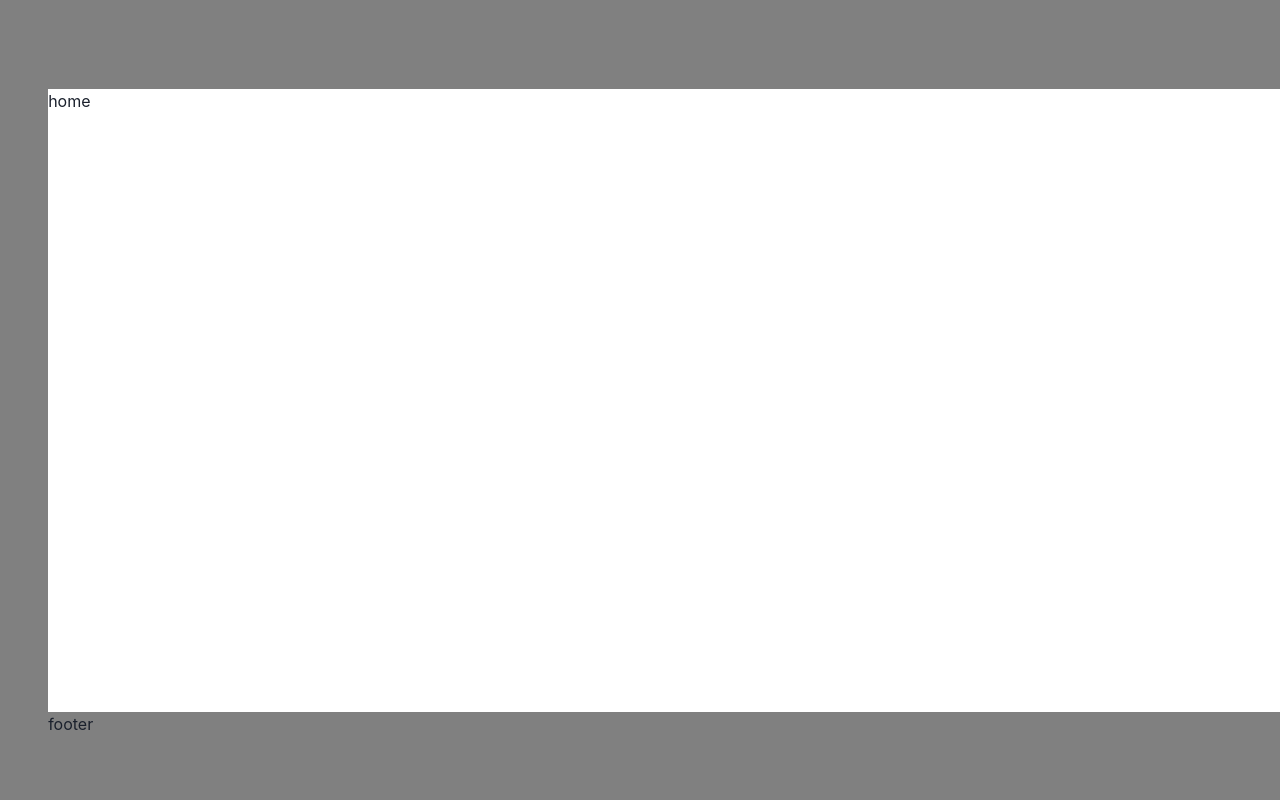
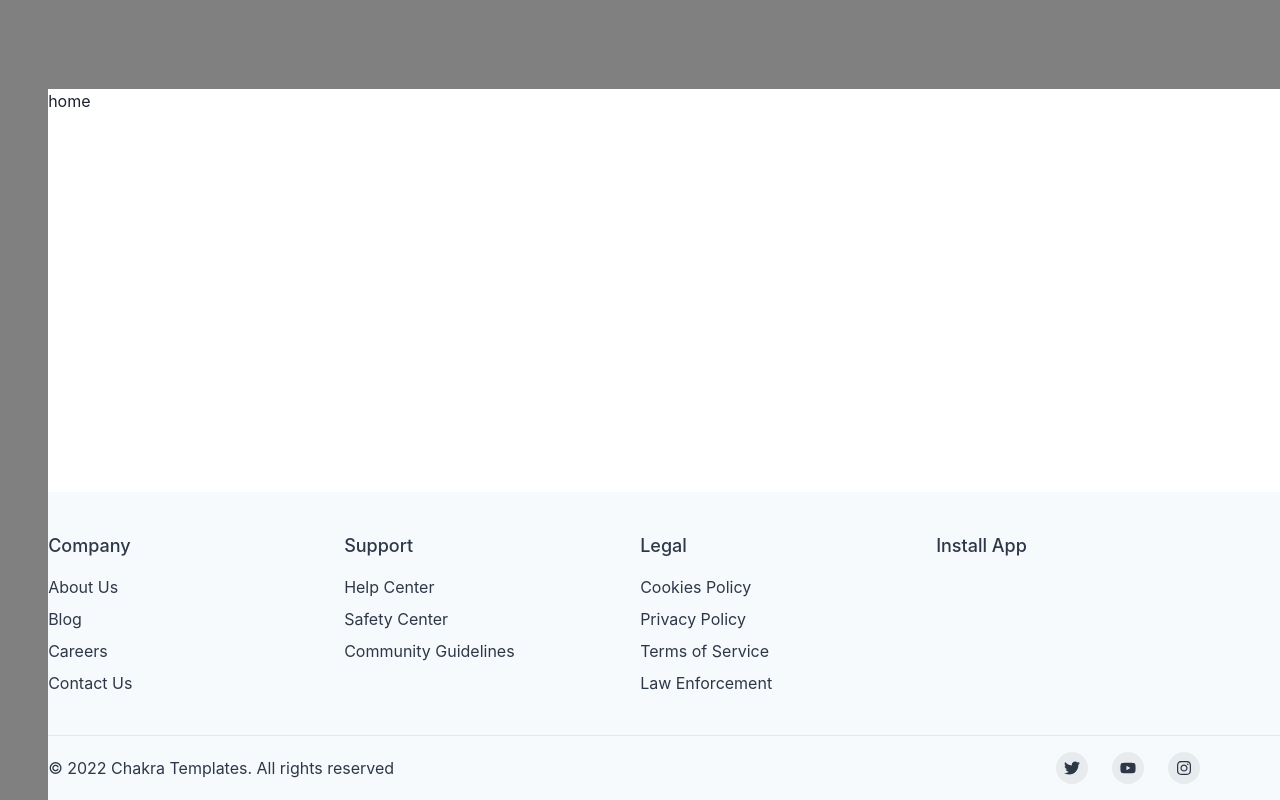
Before and after one commit to Dompet-hei/Dompet-front, a React (Vite) app: page / in a window 1280 px wide. Built offline with nearby package versions, Linux system fonts and the light colour scheme.

Commit message:
feat: use footer template

```diff
--- a/package.json
+++ b/package.json
@@ -18,6 +18,7 @@
     "framer-motion": "^11.0.14",
     "react": "^18.2.0",
     "react-dom": "^18.2.0",
+    "react-icons": "^5.0.1",
     "react-router-dom": "^6.22.3",
     "usehooks-ts": "^3.0.1"
   },
--- a/src/pages/components/Footer.jsx
+++ b/src/pages/components/Footer.jsx
@@ -1,12 +1,134 @@
-import { Flex } from "@chakra-ui/react";
-import { theme } from "../../utils/color";
+import {
+  Box,
+  Container,
+  Stack,
+  SimpleGrid,
+  Text,
+  VisuallyHidden,
+  chakra,
+  useColorModeValue,
+} from "@chakra-ui/react";
+import { FaTwitter, FaYoutube, FaInstagram } from "react-icons/fa";
 
-const Footer = () => {
+const ListHeader = ({ children }) => {
   return (
-    <Flex h="100px" w="100%" bgColor={theme.base}>
-      footer
-    </Flex>
+    <Text fontWeight={"500"} fontSize={"lg"} mb={2}>
+      {children}
+    </Text>
   );
 };
 
-export default Footer;
+const SocialButton = ({ children, label, href }) => {
+  return (
+    <chakra.button
+      bg={useColorModeValue("blackAlpha.100", "whiteAlpha.100")}
+      rounded={"full"}
+      w={8}
+      h={8}
+      cursor={"pointer"}
+      as={"a"}
+      href={href}
+      display={"inline-flex"}
+      alignItems={"center"}
+      justifyContent={"center"}
+      transition={"background 0.3s ease"}
+      _hover={{
+        bg: useColorModeValue("blackAlpha.200", "whiteAlpha.200"),
+      }}
+    >
+      <VisuallyHidden>{label}</VisuallyHidden>
+      {children}
+    </chakra.button>
+  );
+};
+
+export default function Footer() {
+  return (
+    <Box
+      bg={useColorModeValue("gray.50", "gray.900")}
+      color={useColorModeValue("gray.700", "gray.200")}
+    >
+      <Container as={Stack} maxW={"6xl"} py={10}>
+        <SimpleGrid columns={{ base: 1, sm: 2, md: 4 }} spacing={8}>
+          <Stack align={"flex-start"}>
+            <ListHeader>Company</ListHeader>
+            <Box as="a" href={"#"}>
+              About Us
+            </Box>
+            <Box as="a" href={"#"}>
+              Blog
+            </Box>
+            <Box as="a" href={"#"}>
+              Careers
+            </Box>
+            <Box as="a" href={"#"}>
+              Contact Us
+            </Box>
+          </Stack>
+
+          <Stack align={"flex-start"}>
+            <ListHeader>Support</ListHeader>
+            <Box as="a" href={"#"}>
+              Help Center
+            </Box>
+            <Box as="a" href={"#"}>
+              Safety Center
+            </Box>
+            <Box as="a" href={"#"}>
+              Community Guidelines
+            </Box>
+          </Stack>
+
+          <Stack align={"flex-start"}>
+            <ListHeader>Legal</ListHeader>
+            <Box as="a" href={"#"}>
+              Cookies Policy
+            </Box>
+            <Box as="a" href={"#"}>
+              Privacy Policy
+            </Box>
+            <Box as="a" href={"#"}>
+              Terms of Service
+            </Box>
+            <Box as="a" href={"#"}>
+              Law Enforcement
+            </Box>
+          </Stack>
+
+          <Stack align={"flex-start"}>
+            <ListHeader>Install App</ListHeader>
+          </Stack>
+        </SimpleGrid>
+      </Container>
+
+      <Box
+        borderTopWidth={1}
+        borderStyle={"solid"}
+        borderColor={useColorModeValue("gray.200", "gray.700")}
+      >
+        <Container
+          as={Stack}
+          maxW={"6xl"}
+          py={4}
+          direction={{ base: "column", md: "row" }}
+          spacing={4}
+          justify={{ md: "space-between" }}
+          align={{ md: "center" }}
+        >
+          <Text>© 2022 Chakra Templates. All rights reserved</Text>
+          <Stack direction={"row"} spacing={6}>
+            <SocialButton label={"Twitter"} href={"#"}>
+              <FaTwitter />
+            </SocialButton>
+            <SocialButton label={"YouTube"} href={"#"}>
+              <FaYoutube />
+            </SocialButton>
+            <SocialButton label={"Instagram"} href={"#"}>
+              <FaInstagram />
+            </SocialButton>
+          </Stack>
+        </Container>
+      </Box>
+    </Box>
+  );
+}
```
Also changed, not shown: 1 other file (tests, documents, lock files or other folders).
